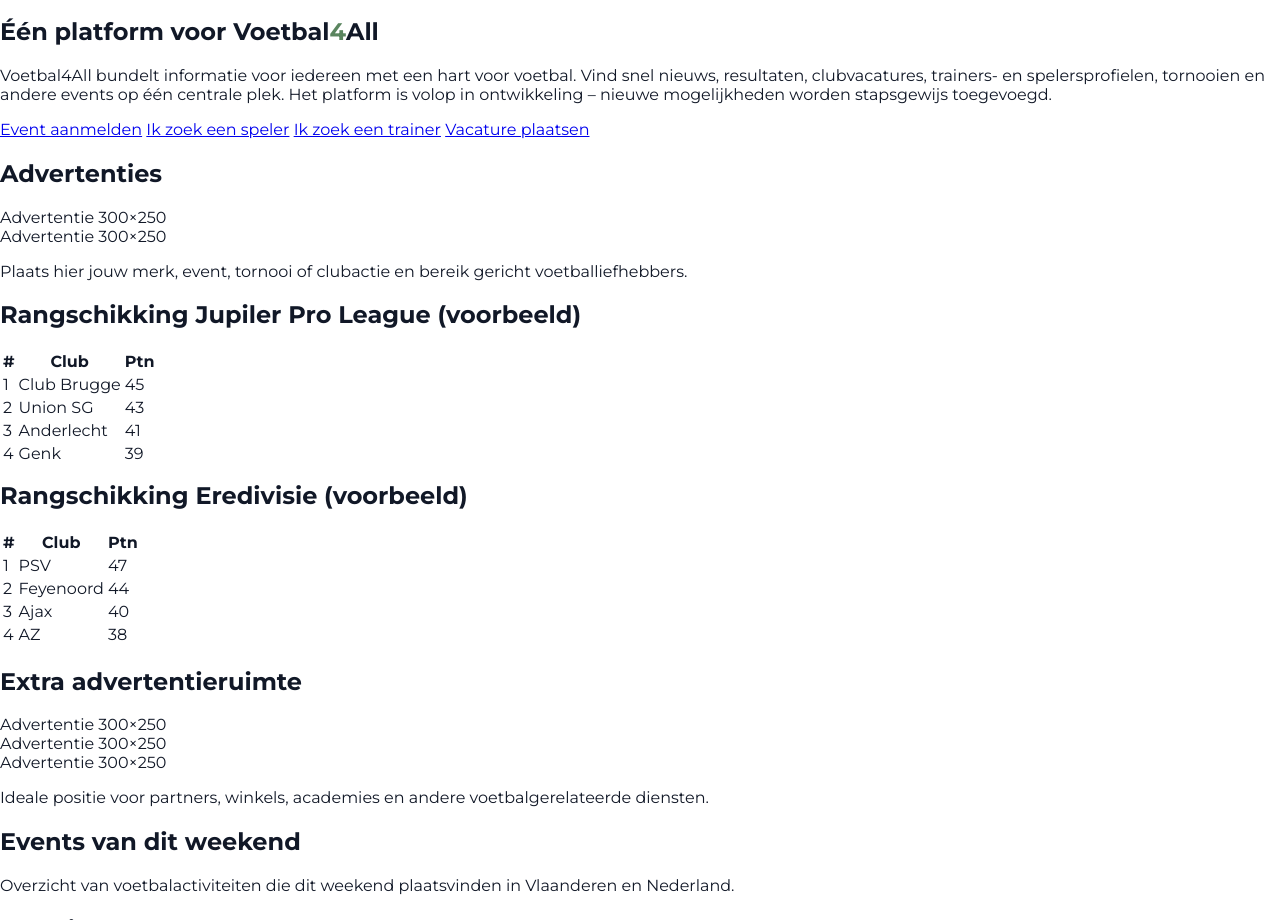
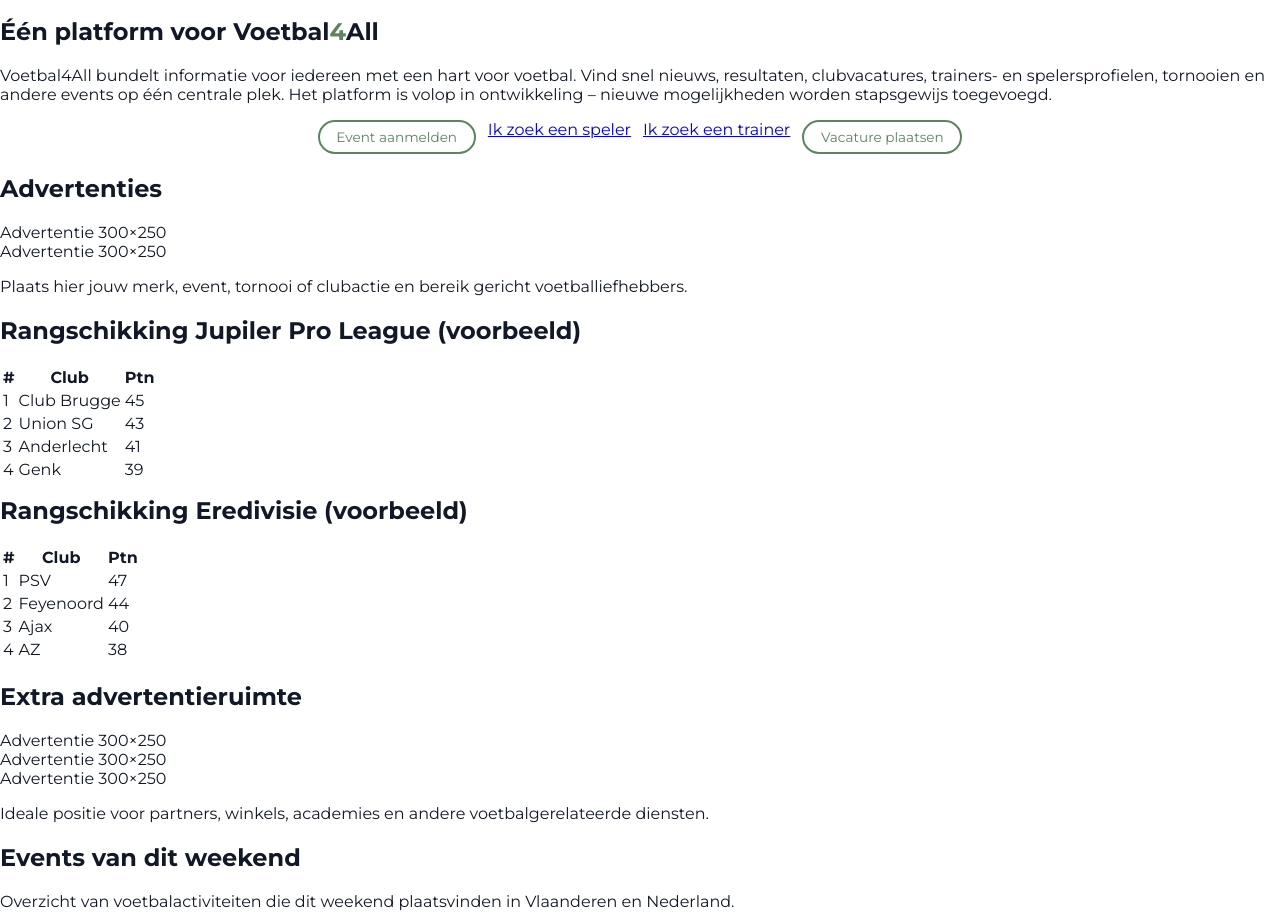
Before and after one commit to Voetbal4All/Voetbal4all, a plain HTML site: page index.html in a window 1280 px wide. Shown: the part 1576-2496 px from the top of the page. Drawn offline with Linux system fonts and the light colour scheme.

Commit message:
Update style.css

```diff
--- a/assets/css/style.css
+++ b/assets/css/style.css
@@ -28,5 +28,31 @@
 .four-green {
   color: var(--green-main) !important;
 }
+/* HERO CTA ROW — toegevoegd omdat deze niet bestond */
+.hero-cta-row {
+  display: flex;
+  justify-content: center;        /* CENTREERT alle knoppen */
+  gap: 0.75rem;                   /* ruimte tussen knoppen */
+  flex-wrap: wrap;                /* mooi op mobiel */
+  margin-top: 1rem;
+}
 
-/* ... rest of CSS omitted for brevity in this environment ... */
+/* STIJL voor de outline-knoppen zoals 'Event aanmelden' en 'Vacature plaatsen' */
+.btn-outline {
+  background: #ffffff;
+  color: var(--green-main);
+  border: 2px solid var(--green-main);
+  border-radius: 999px;
+  padding: 0.45rem 1.05rem;
+  font-size: 0.85rem;
+  text-decoration: none;
+  display: inline-flex;
+  align-items: center;
+  justify-content: center;
+  cursor: pointer;
+}
+
+.btn-outline:hover {
+  background: var(--green-light);
+  color: #ffffff;
+}/* ... rest of CSS omitted for brevity in this environment ... */
```
